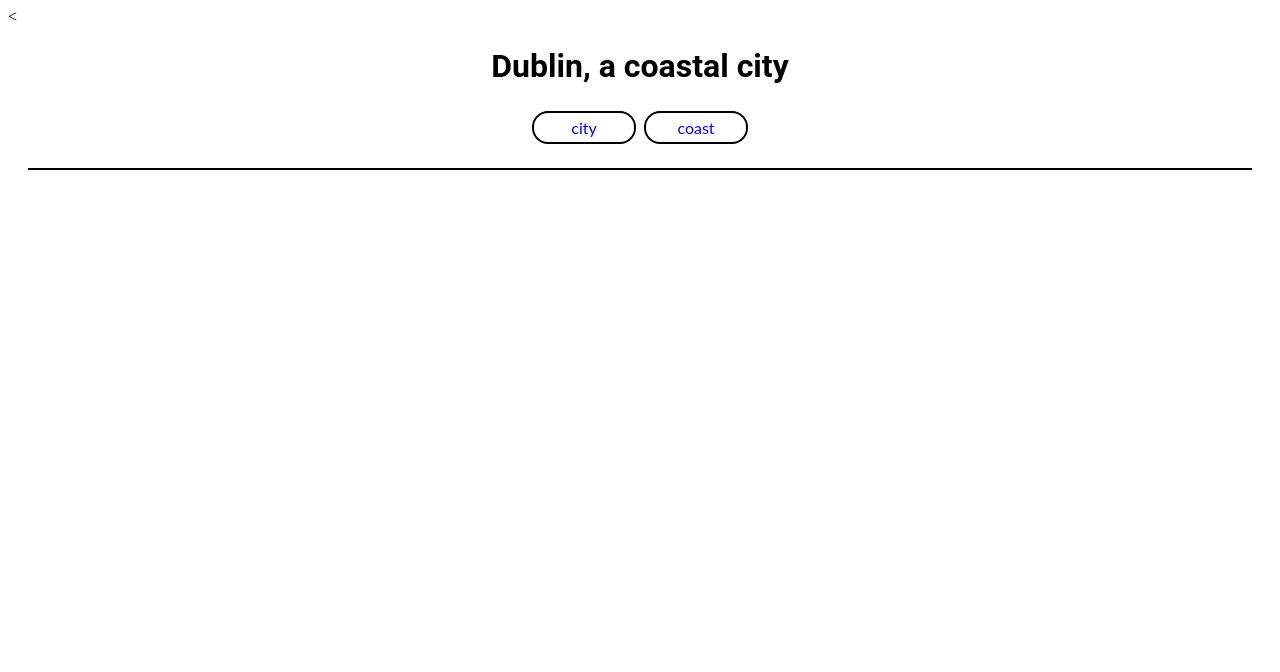
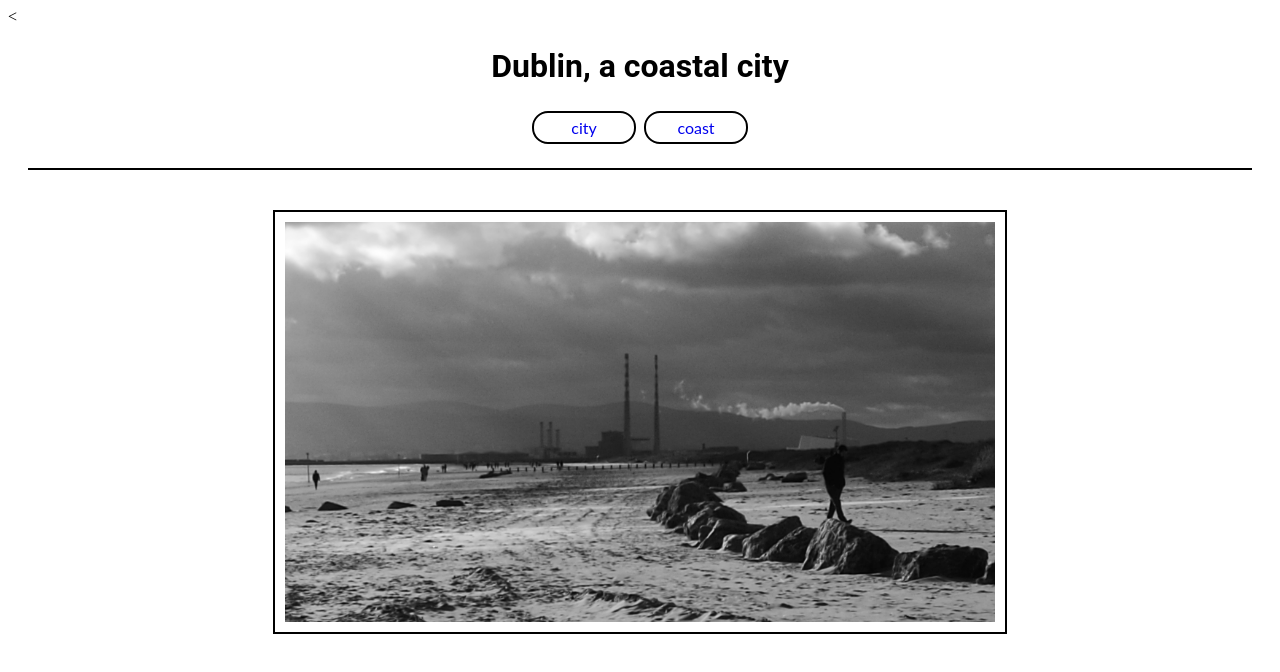
Before and after one commit to DylanCoyle99/dublin_photos, a plain HTML site: page coast.html in a window 1280 px wide. Drawn offline with Linux system fonts and the light colour scheme.

Commit message:
feat:added images to website

```diff
--- a/coast.html
+++ b/coast.html
@@ -18,5 +18,11 @@
                 <a href="coast.html">coast</a>
             </li>
         </ul>
+    </nav>
+    <section>
+        <figure>
+            <img src="assets/images/beach.jpg" alt="an image of coastal Dublin">
+        </figure>
+    </section>
 </body>
 </html>
```
Also changed, not shown: index.html (+6 -0 lines), assets/images/beach.jpg (added), assets/images/city.jpg (added).
